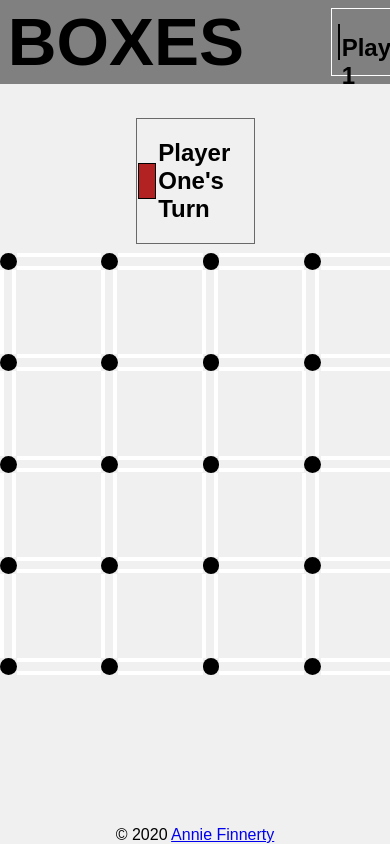
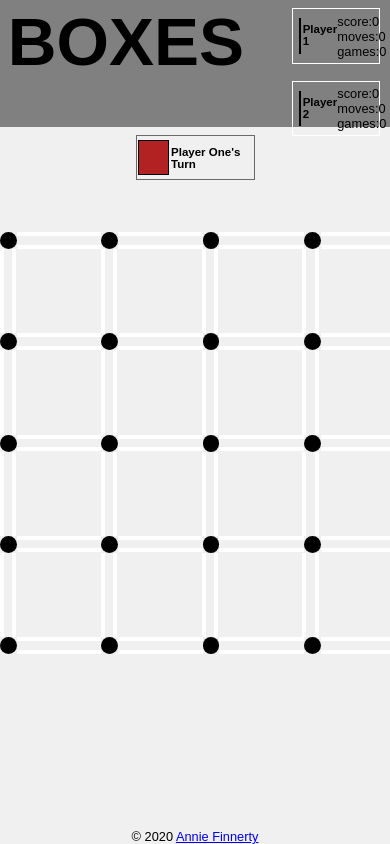
Before and after one commit to AnnaFinnerty/boxes, a plain HTML site: page index.html in a window 390 px wide. Shown: the top 844 px of the page. Drawn offline with Linux system fonts and the light colour scheme; a web font is replaced by a local one.

Commit message:
basic mobile resize

```diff
--- a/css/style.css
+++ b/css/style.css
@@ -37,9 +37,15 @@ h1,h2,a{
 }
 
 h1{
-    margin: 0 20vw 0 2vw;
+    margin: 0 30vw 0 2vw;
     font-size: 8vh;
     line-height: 10vh;
+}
+
+.score-container{
+    display: flex;
+    flex-direction: row;
+    flex-wrap: nowrap;
 }
 
 .player-score{
@@ -47,7 +53,7 @@ h1{
     border: .5px solid white;
     margin: 1vh;
     padding: .5vh;
-    width: 30vw;
+    width: 20vw;
     justify-content: space-evenly;
 }
 
@@ -177,3 +183,32 @@ h1{
 .hidden{
     display: none;
 }
+
+@media only screen and (max-width: 600px) {
+    body{
+        font-size: 80%;
+    }
+    header{
+        height: 15vh;
+    }
+    h1{
+        margin: 0 10vw 0 2vw;
+    }
+    h2{
+        font-size: 90%;
+    }
+    .score-container{
+        display: flex;
+        flex-direction: column;
+        flex-wrap: nowrap;
+    }
+    .player-score{
+        height: 6vh;
+    }
+    #message-container{
+        top: 16vh;
+    }
+    #game-container{
+        padding-top: 5vh;
+    }
+  }
--- a/index.html
+++ b/index.html
@@ -12,6 +12,7 @@
 <body>
     <header>
         <h1>BOXES</h1>
+        <div class="score-container">
             <div class="player-score">
                 <div class="color-block" id="player-one-color-block"></div>
                 <h2>Player 1</h2>
@@ -28,6 +29,7 @@
                     <span id='player-two-score'>score:0</span>
                     <span id='player-two-moves'>moves:0</span>
                     <span id='player-two-games'>games:0</span>
+                </div>
             </div>
         </div>
     </header>
```
Lines whose indentation alone changed are shown as unchanged.
